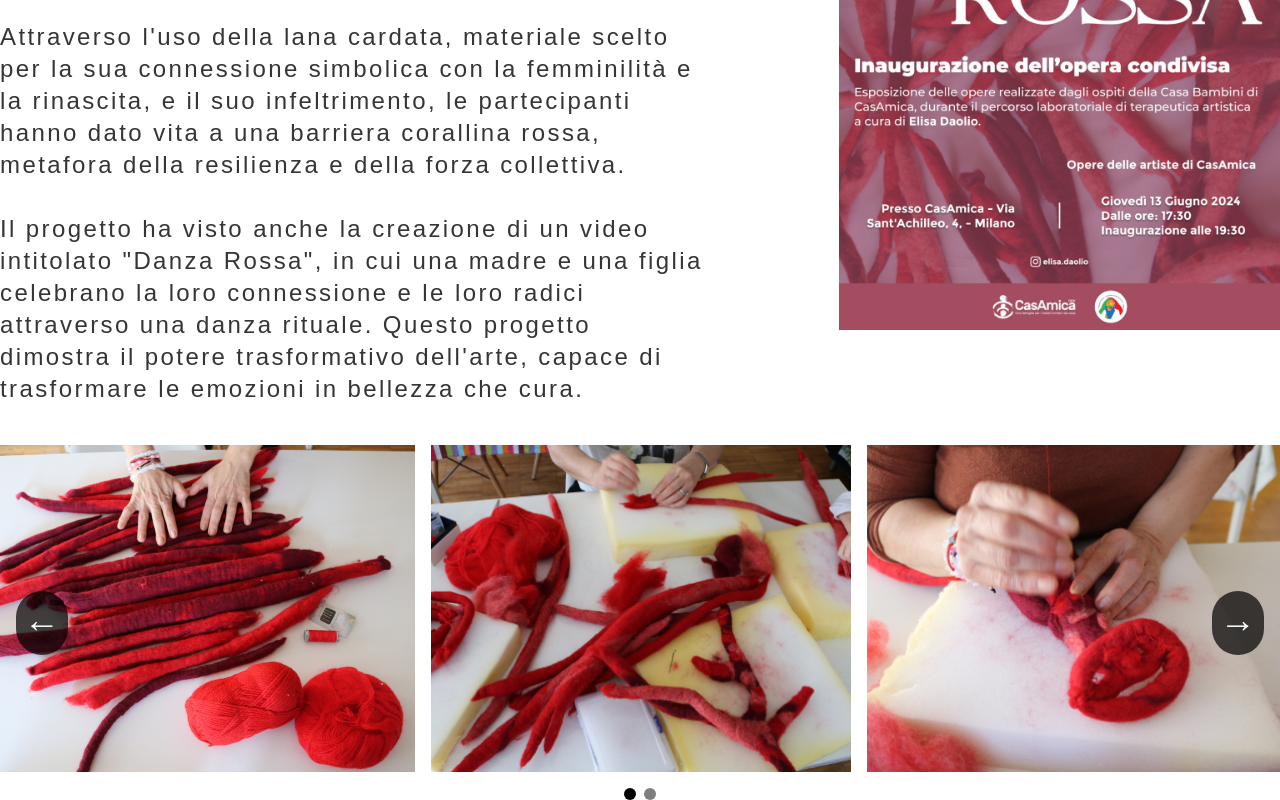
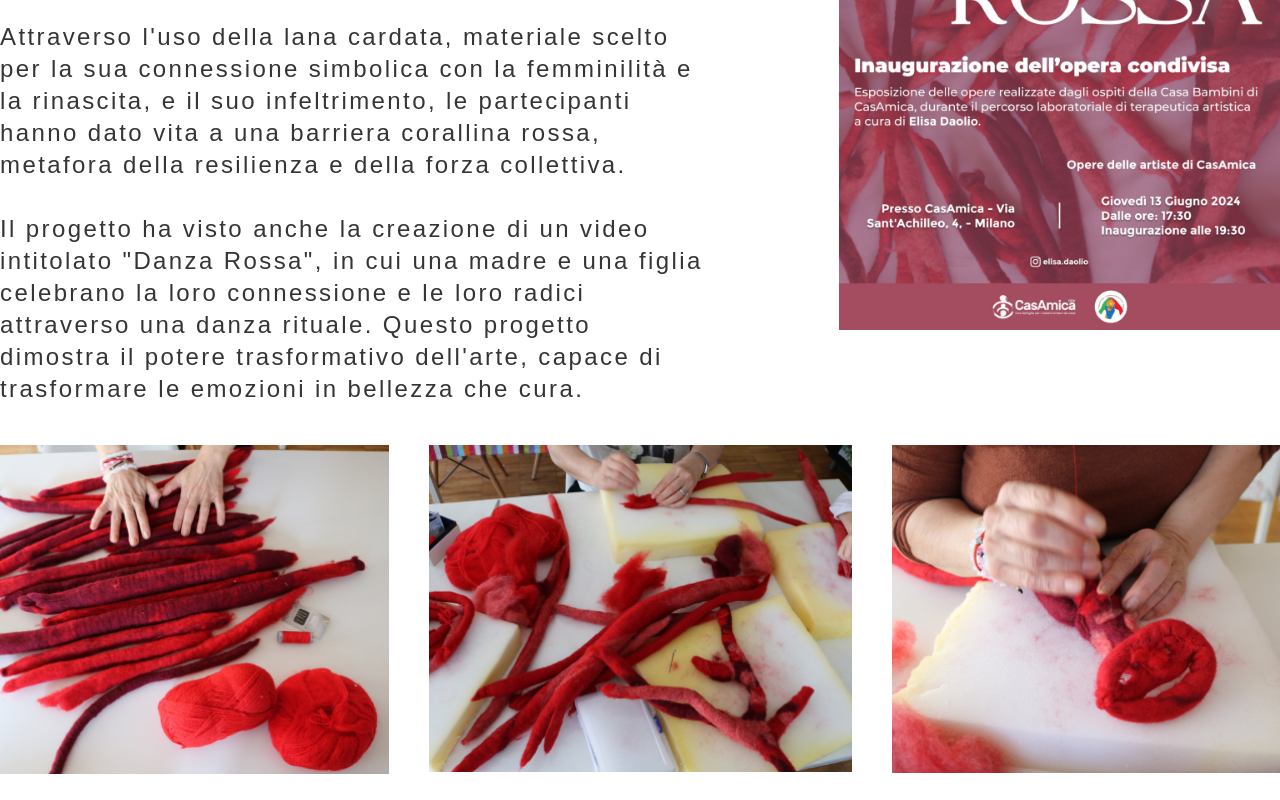
Before and after one commit to matttre3/elisa-arteterapia, a Next.js app: page /portfolio in a window 1280 px wide. Shown: the part 431-1231 px from the top of the page. After the commit the page ends 1206 px from the top, so only its background shows below. Built offline with nearby package versions, Linux system fonts and the light colour scheme.

Commit message:
feat: adding embla carousel to the project

```diff
--- a/components/Servizi/Gallery.tsx
+++ b/components/Servizi/Gallery.tsx
@@ -1,7 +1,8 @@
 "use client";
-import React, { useState } from "react";
+import React, { useEffect } from "react";
 import Image from "next/image";
-import { AnimatePresence, motion } from "framer-motion";
+import useEmblaCarousel from "embla-carousel-react";
+import Autoplay from "embla-carousel-autoplay";
 
 type GalleryProps = {
   images: string[];
@@ -9,131 +10,34 @@ type GalleryProps = {
 };
 
 export default function Gallery({ galleryType, images }: GalleryProps) {
-  const [currentIndex, setCurrentIndex] = useState(0);
-  const [isModalOpen, setIsModalOpen] = useState(false);
-  const [selectedImage, setSelectedImage] = useState<string | null>(null);
+  const [emblaRef, emblaApi] = useEmblaCarousel({ loop: false }, [Autoplay()]);
 
-  const imagesPerSlide = galleryType === 1 ? 3 : 1;
-
-  const nextSlide = () => {
-    setCurrentIndex(
-      (prevIndex) => (prevIndex + imagesPerSlide) % images.length,
-    );
-  };
-
-  const prevSlide = () => {
-    setCurrentIndex(
-      (prevIndex) =>
-        (prevIndex - imagesPerSlide + images.length) % images.length,
-    );
-  };
-
-  const openModal = (image: string) => {
-    setSelectedImage(image);
-    setIsModalOpen(true);
-  };
-
-  const closeModal = () => {
-    setSelectedImage(null);
-    setIsModalOpen(false);
-  };
-
-  const currentImages = images.slice(
-    currentIndex,
-    currentIndex + imagesPerSlide,
-  );
+  useEffect(() => {
+    if (emblaApi) {
+      console.log(emblaApi.slideNodes());
+    }
+  }, [emblaApi]);
 
   return (
     <>
-      <div className="container relative w-full overflow-hidden pl-5 pr-5 md:pl-0 md:pr-0">
-        <div className="relative">
-          <AnimatePresence initial={false} mode="wait">
-            <motion.div
-              key={currentIndex}
-              className="flex justify-center gap-4"
-              initial={{ opacity: 0 }}
-              animate={{ opacity: 1 }}
-              exit={{ opacity: 0 }}
-              transition={{ duration: 0.5 }}
-            >
-              {currentImages.map((image, index) => (
+      <div className="container">
+        <div className="overflow-hidden" ref={emblaRef}>
+          <div className="flex gap-10">
+            {images.map((image, index) => (
+              <div className="flex-[0_0_33%]">
                 <Image
                   key={index}
                   src={image}
-                  alt={`image-${currentIndex + index}`}
+                  alt="prova"
                   className="cursor-pointer object-cover"
                   width={600}
                   height={200}
-                  onClick={() => openModal(image)}
                 />
-              ))}
-            </motion.div>
-          </AnimatePresence>
-        </div>
-
-        <button
-          onClick={prevSlide}
-          className="absolute left-4 top-1/2 -translate-y-1/2 transform rounded-full bg-black bg-opacity-70 p-2 pb-4 text-4xl font-extrabold text-white"
-        >
-          &#8592;
-        </button>
-
-        <button
-          onClick={nextSlide}
-          className="absolute right-4 top-1/2 -translate-y-1/2 transform rounded-full bg-black bg-opacity-70 p-2 pb-4 text-4xl font-extrabold text-white"
-        >
-          &#8594;
-        </button>
-
-        <div className="mt-4 flex justify-center gap-2">
-          {Array.from({
-            length: Math.ceil(images.length / imagesPerSlide),
-          }).map((_, index) => (
-            <span
-              key={index}
-              className={`h-3 w-3 cursor-pointer rounded-full bg-black ${
-                currentIndex === index * imagesPerSlide
-                  ? "bg-opacity-100"
-                  : "bg-opacity-50"
-              }`}
-              onClick={() => setCurrentIndex(index * imagesPerSlide)}
-            ></span>
-          ))}
+              </div>
+            ))}
+          </div>
         </div>
       </div>
-
-      <AnimatePresence>
-        {isModalOpen && selectedImage && (
-          <motion.div
-            className="fixed inset-0 z-50 flex items-center justify-center bg-black bg-opacity-80 pl-5 pr-5"
-            initial={{ opacity: 0 }}
-            animate={{ opacity: 1 }}
-            exit={{ opacity: 0 }}
-            onClick={closeModal}
-          >
-            <motion.div
-              className="relative"
-              initial={{ scale: 0.8 }}
-              animate={{ scale: 1 }}
-              exit={{ scale: 0.8 }}
-            >
-              <Image
-                src={selectedImage}
-                alt="Full screen image"
-                width={800}
-                height={600}
-                className="rounded-lg shadow-lg"
-              />
-              <button
-                className="absolute right-2 top-2 text-2xl text-white"
-                onClick={closeModal}
-              >
-                &times;
-              </button>
-            </motion.div>
-          </motion.div>
-        )}
-      </AnimatePresence>
     </>
   );
 }
--- a/package.json
+++ b/package.json
@@ -9,6 +9,8 @@
     "lint": "next lint"
   },
   "dependencies": {
+    "embla-carousel-autoplay": "^8.2.0",
+    "embla-carousel-react": "^8.2.0",
     "framer-motion": "^11.3.21",
     "hamburger-react": "^2.5.1",
     "next": "14.2.5",
```
Also changed, not shown: 1 other file (tests, documents, lock files or other folders).
